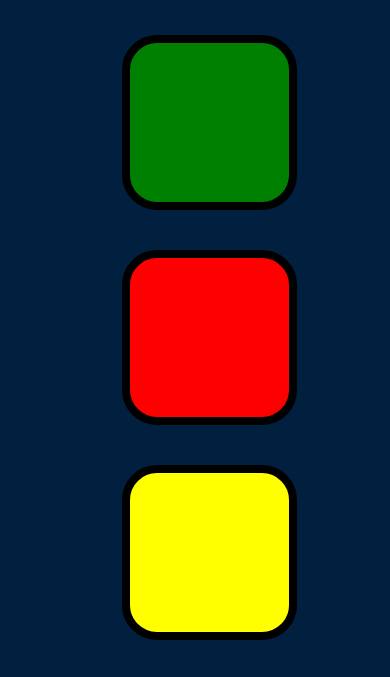
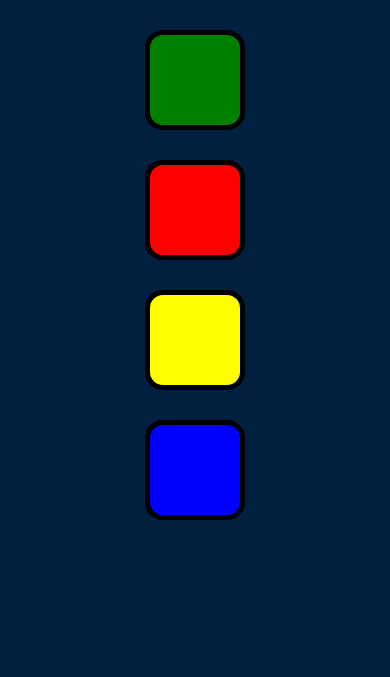
Before and after one commit to hvmidwvli/Simon-Game, a plain HTML site: page index.html in a window 390 px wide. Shown: the part 142-819 px from the top of the page. Drawn offline with nearby package versions, Linux system fonts and the light colour scheme.

Commit message:
Media Query Added
For mobile/tablet screen resolutions, buttons size reduced to fit in screen.

```diff
--- a/styles.css
+++ b/styles.css
@@ -52,3 +52,14 @@ body {
   box-shadow: 0 0 20px white;
   background-color: grey;
 }
+
+@media screen and (max-width: 992px) {
+  .btn {
+    margin: 15px;
+    display: inline-block;
+    height: 100px;
+    width: 100px;
+    border: 5px solid black;
+    border-radius: 18%;
+  }
+}
```
